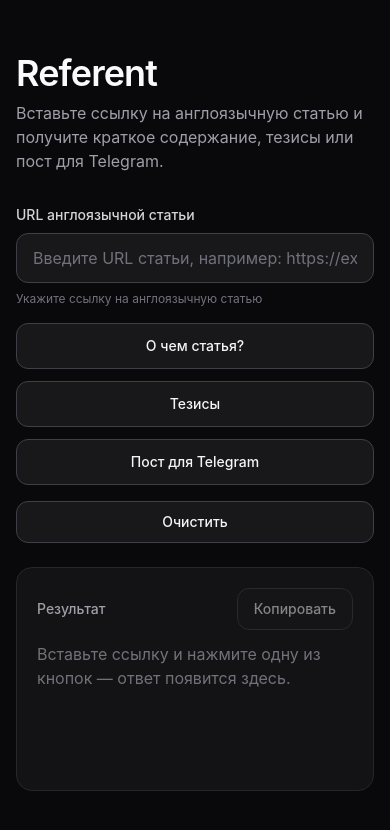
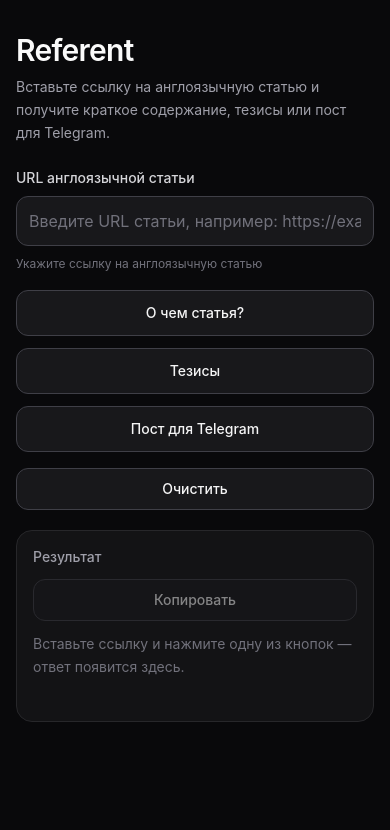
Before and after one commit to soal8877-ctrl/referent, a Next.js app: page / in a window 390 px wide. Shown: the top 830 px of the page. Built offline with nearby package versions, Linux system fonts and the light colour scheme.

Commit message:
Refactored styles in globals.css and updated layout in page.tsx for improved responsiveness. Enhanced ReferentForm component with better spacing, accessibility, and text adjustments for clarity. Updated alert component to support word breaking in descriptions.

```diff
--- a/app/globals.css
+++ b/app/globals.css
@@ -1 +1,9 @@
 @import "tailwindcss" source("../");
+
+html {
+  overflow-x: hidden;
+}
+
+body {
+  overflow-x: hidden;
+}
--- a/app/page.tsx
+++ b/app/page.tsx
@@ -2,12 +2,12 @@ import { ReferentForm } from "@/components/ReferentForm";
 
 export default function Home() {
   return (
-    <main className="mx-auto flex min-h-screen w-full max-w-2xl flex-col justify-center gap-8 px-4 py-12">
-      <header className="flex flex-col gap-2">
-        <h1 className="text-4xl font-semibold tracking-tight text-zinc-50">
+    <main className="mx-auto flex min-h-screen w-full max-w-2xl min-w-0 flex-col justify-start gap-6 px-4 py-8 sm:gap-8 sm:px-6 sm:py-10 md:px-8 md:py-12">
+      <header className="flex min-w-0 flex-col gap-2">
+        <h1 className="text-3xl font-semibold tracking-tight break-words text-zinc-50 sm:text-4xl">
           Referent
         </h1>
-        <p className="text-zinc-400">
+        <p className="text-sm leading-relaxed text-pretty text-zinc-400 sm:text-base">
           Вставьте ссылку на англоязычную статью и получите краткое содержание,
           тезисы или пост для Telegram.
         </p>
--- a/components/ReferentForm.tsx
+++ b/components/ReferentForm.tsx
@@ -181,9 +181,9 @@ export function ReferentForm() {
     loading && activeAction ? PROCESS_STATUSES[activeAction] : null;
 
   return (
-    <section className="flex flex-col gap-6">
-      <form onSubmit={onSubmit} className="flex flex-col gap-4">
-        <label className="flex flex-col gap-2">
+    <section className="flex w-full min-w-0 flex-col gap-5 sm:gap-6">
+      <form onSubmit={onSubmit} className="flex w-full min-w-0 flex-col gap-4">
+        <label className="flex min-w-0 flex-col gap-2">
           <span className="text-sm font-medium text-zinc-300">
             URL англоязычной статьи
           </span>
@@ -194,22 +194,22 @@ export function ReferentForm() {
             onChange={(event) => setUrl(event.target.value)}
             placeholder="Введите URL статьи, например: https://example.com/article"
             autoComplete="url"
-            className="w-full rounded-xl border border-zinc-700 bg-zinc-900 px-4 py-3 text-zinc-100 placeholder:text-zinc-500 outline-none transition focus:border-amber-400 focus:ring-2 focus:ring-amber-400/30"
+            className="w-full min-w-0 rounded-xl border border-zinc-700 bg-zinc-900 px-3 py-3 text-base text-zinc-100 placeholder:text-zinc-500 outline-none transition focus:border-amber-400 focus:ring-2 focus:ring-amber-400/30 sm:px-4"
           />
-          <span className="text-xs text-zinc-500">
+          <span className="text-xs leading-relaxed text-zinc-500">
             Укажите ссылку на англоязычную статью
           </span>
         </label>
 
         {error ? (
-          <Alert variant="destructive">
+          <Alert variant="destructive" className="min-w-0 break-words">
             <AlertIcon />
             <AlertTitle>Ошибка</AlertTitle>
-            <AlertDescription>{error}</AlertDescription>
+            <AlertDescription className="break-words">{error}</AlertDescription>
           </Alert>
         ) : null}
 
-        <div className="grid gap-3 sm:grid-cols-3">
+        <div className="grid w-full min-w-0 grid-cols-1 gap-3 md:grid-cols-3">
           {ACTIONS.map((item) => {
             const selected = activeAction === item.id && !loading;
 
@@ -220,7 +220,7 @@ export function ReferentForm() {
                 title={item.title}
                 disabled={loading}
                 onClick={() => void runAction(item.id)}
-                className={`rounded-xl border px-4 py-3 text-sm font-medium transition disabled:cursor-wait disabled:opacity-60 ${
+                className={`w-full rounded-xl border px-4 py-3 text-sm font-medium transition disabled:cursor-wait disabled:opacity-60 ${
                   selected
                     ? "border-amber-400 bg-amber-400 text-zinc-950"
                     : "border-zinc-700 bg-zinc-900 text-zinc-100 hover:border-amber-400/70 hover:bg-zinc-800"
@@ -237,7 +237,7 @@ export function ReferentForm() {
           title="Сбросить поле URL, результат и ошибки"
           disabled={loading}
           onClick={clearAll}
-          className={secondaryButtonClass}
+          className={`w-full ${secondaryButtonClass}`}
         >
           Очистить
         </button>
@@ -245,7 +245,7 @@ export function ReferentForm() {
 
       {processStatus ? (
         <div
-          className="rounded-xl border border-zinc-800 bg-zinc-900/50 px-4 py-3 text-sm text-zinc-300"
+          className="w-full min-w-0 break-words rounded-xl border border-zinc-800 bg-zinc-900/50 px-4 py-3 text-sm leading-relaxed text-zinc-300"
           role="status"
           aria-live="polite"
         >
@@ -255,10 +255,10 @@ export function ReferentForm() {
 
       <div
         ref={resultRef}
-        className="min-h-56 scroll-mt-6 rounded-2xl border border-zinc-800 bg-zinc-900/70 p-5"
+        className="min-h-48 w-full min-w-0 scroll-mt-6 rounded-2xl border border-zinc-800 bg-zinc-900/70 p-4 sm:min-h-56 sm:p-5"
       >
-        <div className="mb-3 flex flex-wrap items-center justify-between gap-3">
-          <div className="flex items-center gap-3">
+        <div className="mb-3 flex flex-col gap-3 sm:flex-row sm:flex-wrap sm:items-center sm:justify-between">
+          <div className="flex min-w-0 flex-wrap items-center gap-2 sm:gap-3">
             <h2 className="text-sm font-medium text-zinc-400">Результат</h2>
             {activeAction && !loading ? (
               <span className="text-xs text-amber-400">
@@ -272,18 +272,18 @@ export function ReferentForm() {
             title="Скопировать результат"
             disabled={!result || loading}
             onClick={() => void copyResult()}
-            className={secondaryButtonClass}
+            className={`w-full shrink-0 sm:w-auto ${secondaryButtonClass}`}
           >
             {copied ? "Скопировано" : "Копировать"}
           </button>
         </div>
 
         {result ? (
-          <pre className="overflow-x-auto whitespace-pre-wrap font-sans text-base leading-7 text-zinc-100">
+          <pre className="max-w-full overflow-x-auto whitespace-pre-wrap break-words font-sans text-sm leading-7 text-zinc-100 sm:text-base">
             {result}
           </pre>
         ) : (
-          <p className="text-zinc-500">
+          <p className="text-sm leading-relaxed text-zinc-500 sm:text-base">
             Вставьте ссылку и нажмите одну из кнопок — ответ появится здесь.
           </p>
         )}
--- a/components/ui/alert.tsx
+++ b/components/ui/alert.tsx
@@ -49,7 +49,7 @@ function AlertDescription({ className, ...props }: React.ComponentProps<"div">)
     <div
       data-slot="alert-description"
       className={cn(
-        "text-sm text-rose-100/90 col-start-2 grid justify-items-start gap-1 [&_p]:leading-relaxed",
+        "text-sm text-rose-100/90 col-start-2 grid min-w-0 justify-items-start gap-1 break-words [&_p]:leading-relaxed",
         className,
       )}
       {...props}
```
